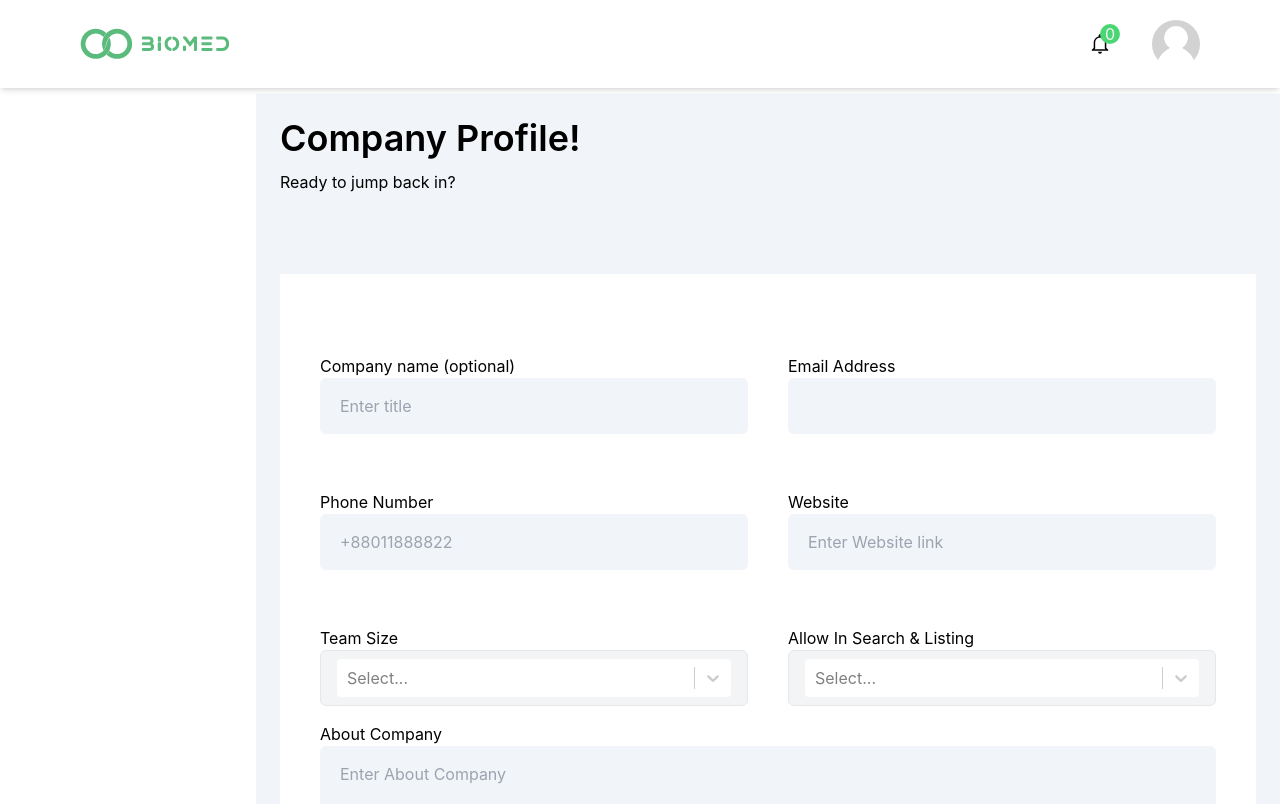
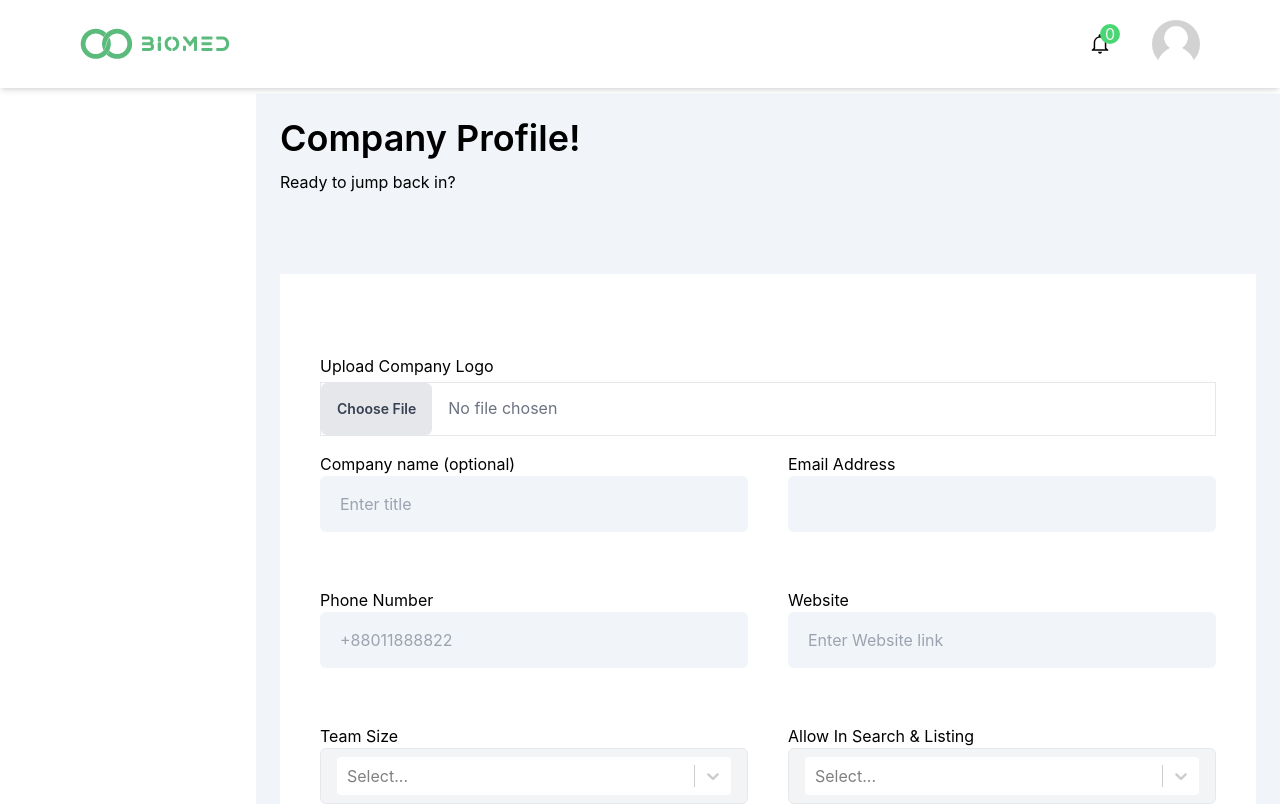
Before and after one commit to souravh093/biomed-clients, a React (Vite) app: page /dashboard/company-profile in a window 1280 px wide. Shown: the top 804 px of the page. Built offline with nearby package versions, Linux system fonts and the light colour scheme; no server answers.

Commit message:
Post a job done

```diff
--- a/src/Dashboard/DashboardClient/CompanyProfile/CompanyForm/CompanyForm.jsx
+++ b/src/Dashboard/DashboardClient/CompanyProfile/CompanyForm/CompanyForm.jsx
@@ -4,6 +4,10 @@ import { useState } from "react";
 import { useForm } from "react-hook-form";
 import CreatableSelect from "react-select/creatable";
 import { AuthContext } from "../../../../Provider/AuthProvider";
+import axios from "axios";
+import { saveUser } from "../../../../api/auth";
+
+const imageToken = import.meta.env.VITE_UPLOAD_TOKEN;
 
 const CompanyForm = () => {
   const { user } = useContext(AuthContext);
@@ -30,6 +34,11 @@ const CompanyForm = () => {
   ];
 
   const onSubmit = (data) => {
+    const imageUrl = `https://api.imgbb.com/1/upload?key=${imageToken}`;
+    const formData = new FormData();
+    formData.append("image", data.image[0]);
+
+    axios.post(imageUrl, formData).then((dataImage) => {
       const clientProfile = {
         companyName: data.companyName,
         companyEmail: data.email,
@@ -44,8 +53,10 @@ const CompanyForm = () => {
         github: data.github,
         country: data.country,
         address: data.address,
+        image: dataImage.data.data.display_url,
       };
-    console.log(clientProfile);
+      saveUser(user, clientProfile);
+    });
   };
 
   const customStyles = {
@@ -61,6 +72,35 @@ const CompanyForm = () => {
   return (
     <div className="mt-10">
       <form onSubmit={handleSubmit(onSubmit)}>
+        <div className="mb-4">
+          <label htmlFor="image" className="block mb-1">
+            Upload Company Logo
+          </label>
+          <input
+            type="file"
+            id="image"
+            className="block w-full border text-gray-500
+                file:mr-4 file:py-4 file:px-4
+                file:rounded-md file:border-0
+                file:text-sm file:font-semibold
+                file:bg-gray-200 file:text-gray-700
+                hover:file:bg-gray-100
+              "
+            {...register("image", {
+              required: "Image is required",
+              validate: {
+                fileSize: (file) =>
+                  file[0]?.size < 1048576 || "Image size must be less than 1MB",
+                fileType: (file) =>
+                  /jpeg|png|gif/.test(file[0]?.type) ||
+                  "Unsupported image format (jpeg/png/gif only)",
+              },
+            })}
+          />
+          {errors.image && (
+            <p className="text-red-500">{errors.image.message}</p>
+          )}
+        </div>
         <div className="grid grid-cols-2 gap-10">
           <div className="mb-4">
             <label htmlFor="name">Company name (optional)</label>
--- a/src/Dashboard/DashboardClient/PostJob/JobForm/JobForm.jsx
+++ b/src/Dashboard/DashboardClient/PostJob/JobForm/JobForm.jsx
@@ -4,6 +4,8 @@ import CreatableSelect from "react-select/creatable";
 import { AuthContext } from "../../../../Provider/AuthProvider";
 import axios from "axios";
 import { toast } from "react-hot-toast";
+
+const imageToken = import.meta.env.VITE_UPLOAD_TOKEN;
 
 const JobForm = () => {
   const { user } = useContext(AuthContext);
@@ -91,6 +93,18 @@ const JobForm = () => {
   ];
 
   const onSubmit = (data) => {
+    const imageUrl = `https://api.imgbb.com/1/upload?key=${imageToken}`;
+
+    const formData1 = new FormData();
+    formData1.append("image", data.image1[0]);
+
+    const formData2 = new FormData();
+    formData2.append("image", data.image2[0]);
+
+    Promise.all([
+      axios.post(imageUrl, formData1),
+      axios.post(imageUrl, formData2),
+    ]).then(([dataImage1, dataImage2]) => {
       const currentData = {
         name: data.name,
         email: user?.email,
@@ -108,6 +122,8 @@ const JobForm = () => {
         qualification: qualificationOptions.value,
         gender: genderOptions.value,
         industry: industryOptions.value,
+        logo: dataImage1.data.data.display_url,
+        thumbnail: dataImage2.data.data.display_url,
       };
 
       axios.post("http://localhost:5000/jobs", currentData).then((data) => {
@@ -115,6 +131,7 @@ const JobForm = () => {
           reset();
           toast.success("Successfully Added Job");
         }
+      });
     });
   };
 
@@ -132,6 +149,68 @@ const JobForm = () => {
   return (
     <div className="mt-10">
       <form onSubmit={handleSubmit(onSubmit)}>
+        <div className="grid grid-cols-2 gap-10">
+          <div className="mb-4">
+            <label htmlFor="image" className="block mb-1">
+              Upload Company Logo
+            </label>
+            <input
+              type="file"
+              id="image"
+              className="block w-full border text-gray-500
+                file:mr-4 file:py-4 file:px-4
+                file:rounded-md file:border-0
+                file:text-sm file:font-semibold
+                file:bg-gray-200 file:text-gray-700
+                hover:file:bg-gray-100
+              "
+              {...register("image1", {
+                required: "Image is required",
+                validate: {
+                  fileSize: (file) =>
+                    file[0]?.size < 1048576 ||
+                    "Image size must be less than 1MB",
+                  fileType: (file) =>
+                    /jpeg|png|gif/.test(file[0]?.type) ||
+                    "Unsupported image format (jpeg/png/gif only)",
+                },
+              })}
+            />
+            {errors.image && (
+              <p className="text-red-500">{errors.image.message}</p>
+            )}
+          </div>
+          <div className="mb-4">
+            <label htmlFor="thumbnail" className="block mb-1">
+              Upload Company Thumbnail
+            </label>
+            <input
+              type="file"
+              id="thumbnail"
+              className="block w-full border text-gray-500
+                file:mr-4 file:py-4 file:px-4
+                file:rounded-md file:border-0
+                file:text-sm file:font-semibold
+                file:bg-gray-200 file:text-gray-700
+                hover:file:bg-gray-100
+              "
+              {...register("image2", {
+                required: "Thumbnail is required",
+                validate: {
+                  fileSize: (file) =>
+                    file[0]?.size < 1048576 ||
+                    "thumbnail size must be less than 1MB",
+                  fileType: (file) =>
+                    /jpeg|png|gif/.test(file[0]?.type) ||
+                    "Unsupported image format (jpeg/png/gif only)",
+                },
+              })}
+            />
+            {errors.image && (
+              <p className="text-red-500">{errors.image.message}</p>
+            )}
+          </div>
+        </div>
         <div className="mb-4">
           <label htmlFor="name">Job Title</label>
           <input
--- a/src/api/auth.js
+++ b/src/api/auth.js
@@ -1,10 +1,11 @@
 // save user with role
-export const saveUser = (user) => {
+export const saveUser = (user, updateData) => {
   console.log(user);
   const currentUser = {
     email: user?.email,
     name: user?.displayName,
     image: user?.photoURL,
+    updateData,
     candidate: true,
   };
 
```
Lines whose indentation alone changed are shown as unchanged.
